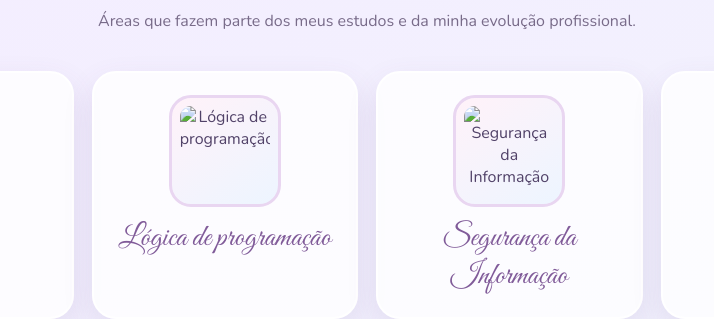
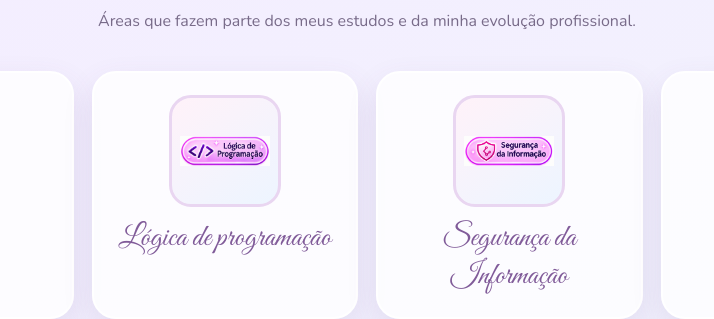
Before and after one commit to vgaldino01-glitch/portfolio, a plain HTML site: page index.html in a window 1280 px wide. Shown: the part 2396-2715 px from the top of the page, 273-987 px from the left. Drawn offline with nearby package versions, Linux system fonts and the light colour scheme.

Commit message:
Fix image file names for programming skills

```diff
--- a/index.html
+++ b/index.html
@@ -604,12 +604,12 @@ footer {
       </article>
 
       <article class="skill-card">
-        <img src="./assets/Emblema Brilhante de Lógica de Programação.png" alt="Lógica de programação">
+        <img src="./assets/Emblema Brilhante de Logica de Programacao.png" alt="Lógica de programação">
         <h3>Lógica de programação</h3>
       </article>
 
       <article class="skill-card">
-        <img src="./assets/Distintivo de Segurança da Informação.png" alt="Segurança da Informação">
+        <img src="./assets/Distintivo de Seguranca da Informacao.png" alt="Segurança da Informação">
         <h3>Segurança da Informação</h3>
       </article>
 
```
